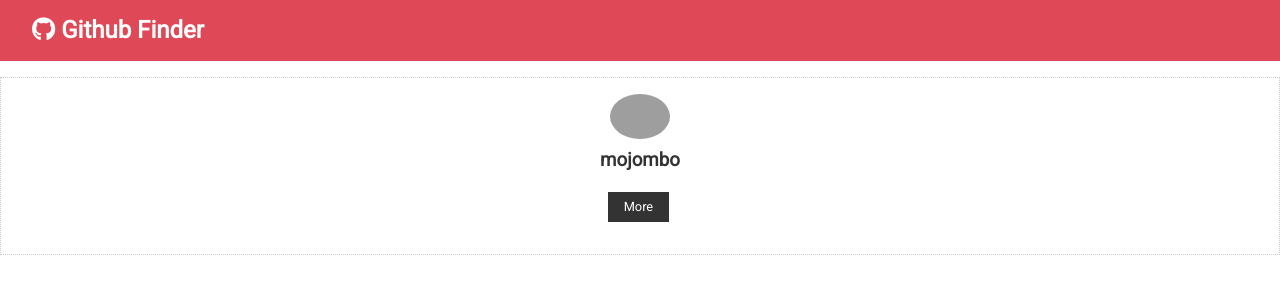
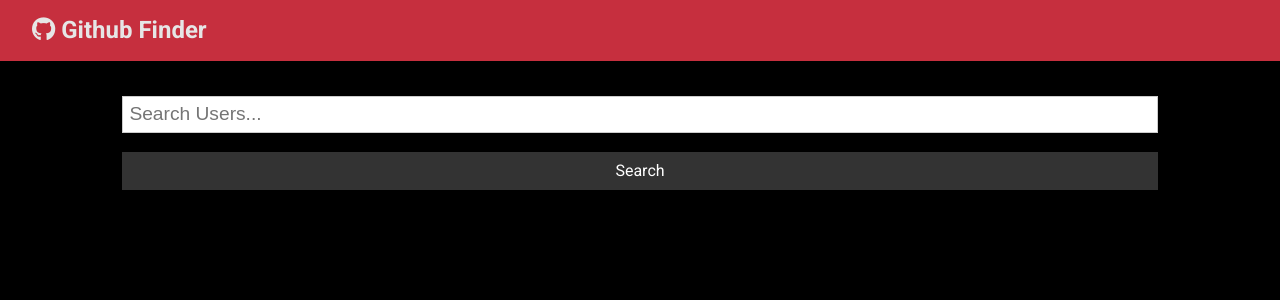
Before and after one commit to RileySeaburg/github-search, a React (Create React App) app: page / in a window 1280 px wide. Shown: the top 300 px of the page. Built offline with nearby package versions, Linux system fonts and the light colour scheme; grey boxes are pictures that could not be loaded.

Commit message:
added search & alerts

```diff
--- a/package.json
+++ b/package.json
@@ -6,9 +6,12 @@
     "@fortawesome/fontawesome-svg-core": "^1.2.28",
     "@fortawesome/free-solid-svg-icons": "^5.13.0",
     "@fortawesome/react-fontawesome": "^0.1.9",
+    "@material-ui/core": "^4.9.8",
+    "@material-ui/icons": "^4.9.1",
     "@testing-library/jest-dom": "^4.2.4",
     "@testing-library/react": "^9.5.0",
     "@testing-library/user-event": "^7.2.1",
+    "axios": "^0.19.2",
     "react": "^16.13.1",
     "react-dom": "^16.13.1",
     "react-scripts": "3.4.1"
--- a/public/index.html
+++ b/public/index.html
@@ -11,6 +11,9 @@
       content="Web site created using create-react-app"
     />
     <link rel="apple-touch-icon" href="%PUBLIC_URL%/logo192.png" />
+    <link rel="stylesheet" href="https://fonts.googleapis.com/css?family=Roboto:300,400,500,700&display=swap" />
+    <link rel="stylesheet" href="https://fonts.googleapis.com/icon?family=Material+Icons" />
+
     <!--
       manifest.json provides metadata used when your web app is installed on a
       user's mobile device or desktop. See https://developers.google.com/web/fundamentals/web-app-manifest/
--- a/src/App.css
+++ b/src/App.css
@@ -19,12 +19,12 @@ body {
   font-family: 'Roboto', sans-serif;
   font-size: 1rem;
   line-height: 1.6;
-  background-color: #fff;
-  color: #333;
+  background-color: rgb(0, 0, 0);
+  color: var(--dark-color);
 }
 
 a {
-  color: var(--primary-color);
+  color: var(--dark-color);
   text-decoration: none;
 }
 
@@ -114,6 +114,8 @@ img {
   padding: 1rem;
   border: #ccc 1px dotted;
   margin: 0.7rem 0;
+  background-color: aliceblue;
+  border-radius: 5px;
 }
 
 /* List */
--- a/src/App.js
+++ b/src/App.js
@@ -1,18 +1,73 @@
-import React, { Fragment, Component } from 'react';
-import Navbar from './components/layout/Navbar';
-import UserItem from './components/users/UserItem'
-import './App.css';
+import React, { Fragment, Component } from "react";
+import Navbar from "./components/layout/Navbar";
+import Users from "./components/users/Users";
+import Search from "./components/users/Search";
+import Alert from "./components/layout/Alert";
+import PropTypes from "prop-types";
+
+import axios from "axios";
+import "./App.css";
 
 class App extends Component {
-  foo = () => 'Bars';
+  state = {
+    users: [],
+    loading: false,
+    alert: null,
+  };
+
+  static propTypes = {
+    searchUsers: PropTypes.func.isRequired,
+    clearUsers: PropTypes.func.isRequired,
+    showClear: PropTypes.bool.isRequired,
+    setAlert: PropTypes.func.isRequired,
+  };
+
+  ///////////////////////////////////
+  //        Depricated Code        //
+  ///////////////////////////////////
+
+  // async componentDidMount /*Lifecycle Method */() {
+  //   this.setState({ loading: true });
+  //   const res = await axios.get(
+  //     `https://api.github.com/users?client_id=${process.env.REACT_APP_GITHIB_CLIENT_ID}&clien_secret=${process.env.REACT_APP_GITHIB_CLIENT_SECRET}`
+  //   );
+  //   this.setState({ users: res.data, loading: false });
+  //   // console.log(res.data);
+  // }
+  // Search Users Callback Function Also Arrow & Async
+  searchUsers = async (text) => {
+    this.setState({ loading: true });
+    const res = await axios.get(
+      `https://api.github.com/search/users?q=${text}&client_id=${process.env.REACT_APP_GITHIB_CLIENT_ID}&clien_secret=${process.env.REACT_APP_GITHIB_CLIENT_SECRET}`
+    );
+    this.setState({ users: res.data.items, loading: false });
+  };
+
+  // clear users from state
+  clearUsers = () => this.setState({ users: [], loading: false });
+
+  // Set Alert
+  setAlert = (msg, type) => {
+    this.setState({ alert: { msg, type } });
+
+    setTimeout(() => this.setState({ alert: null }), 1500);
+  };
+
   render() {
-
+    const { users, loading } = this.state;
     return (
-      <div className="app" >
-      <Fragment>
-      <Navbar/>
-      <UserItem/>
-      </Fragment>
+      <div className="app">
+        <Navbar />
+        <div className="container">
+          <Alert alert={this.state.alert} />
+          <Search
+            searchUsers={this.searchUsers}
+            clearUsers={this.clearUsers}
+            showClear={users.length > 0 ? true : false}
+            setAlert={this.setAlert}
+          />
+          <Users loading={loading} users={users} />
+        </div>
       </div>
     );
   }
--- /dev/null
+++ b/src/components/layout/Alert.js
@@ -0,0 +1,13 @@
+import React from 'react'
+
+const Alert = ({alert}) => {
+    return (
+        alert !== null && (
+            <div className={`alert alert-${alert.type}`}>
+                <i className="fas fa-info-circle"/> {alert.msg}
+            </div>
+        )
+    )
+}
+
+export default Alert
--- a/src/components/layout/Navbar.js
+++ b/src/components/layout/Navbar.js
@@ -1,26 +1,22 @@
-import React, { Component } from 'react';
-import PropTypes from 'prop-types';
+import React from "react";
+import PropTypes from "prop-types";
 
+const Navbar = ({icon, title}) /* Destructure Navbar Props */ => {
+  return (
+    <nav className="navbar bg-primary">
+      <h1>
+        <i className={icon}></i> {title}
+      </h1>
+    </nav>
+  );
+};
+Navbar.defaultProps = {
+  title: "Github Finder",
+  icon: "fab fa-github"
+};
+Navbar.propTypes = {
+  title: PropTypes.string.isRequired,
+  icon: PropTypes.string.isRequired
+};
 
-export class Navbar extends Component {
-    static defaultProps = {
-        title: 'Github Finder',
-        icon:'fab fa-github'
-    }
-    static propTypes = {
-        title: PropTypes.string.isRequired,
-        icon: PropTypes.string.isRequired
-    };
-
-    render() {
-        return (
-            <nav className="navbar bg-primary" >
-               <h1>
-               <i class={this.props.icon}></i> {this.props.title}
-               </h1>
-            </nav>
-        )
-    }
-}
-
-export default Navbar
+export default Navbar;
--- /dev/null
+++ b/src/components/layout/Spinner.js
@@ -0,0 +1,13 @@
+import React, { Fragment } from "react";
+import spinner from "./spinner.gif";
+
+const Spinner = () =>
+  <Fragment>
+    <img
+      src={spinner}
+      alt="Loading..."
+      style={{ width: "200px", margin: "auto", display: "block" }}
+    />
+  </Fragment>
+
+export default Spinner;
--- /dev/null
+++ b/src/components/users/Search.js
@@ -0,0 +1,46 @@
+import React, { Component } from "react";
+
+export class Search extends Component {
+  state = {
+    text: "",
+  };
+
+  onSubmit = (e) => {
+    e.preventDefault();
+    if (this.state.text === "") {
+      this.props.setAlert("Please enter something", "light");
+    } else {
+      this.props.searchUsers(this.state.text);
+      this.setState({ text: "" });
+    }
+  };
+  onChange = (e) => this.setState({ text: e.target.value });
+  render() {
+    const { showClear, clearUsers } = this.props;
+    return (
+      <div>
+        <form onSubmit={this.onSubmit} className="form">
+          <input
+            type="text"
+            name="text"
+            placeholder="Search Users..."
+            value={this.state.text}
+            onChange={this.onChange}
+          />
+          <input
+            type="submit"
+            value="Search"
+            className="btn btn-dark btn-block"
+          />
+        </form>
+        {showClear && (
+          <button className="btn btn-light btn-block" onClick={clearUsers}>
+            Clear
+          </button>
+        )}
+      </div>
+    );
+  }
+}
+
+export default Search;
--- a/src/components/users/UserItem.js
+++ b/src/components/users/UserItem.js
@@ -1,24 +1,35 @@
-import React, { Component } from 'react'
+import React, { Component } from "react";
+import propTypes from 'prop-types'; /*ES7 React Redux Snipit shortcode "IMpT" */
 
-class UserItem extends Component {
-    state = {
-        id: 'id',
-        login: 'mojombo',
-        avatar_url: 'https://avatars0.githubusercontent.com/u/1?v=4',
-        html_url: 'https://github.com/mojombo'
-    };
-    render() {
-        const { login, avatar_url, html_url } = this.state;
-        return (
-            <div className="card text-center" >
-                <img src={avatar_url} className="round-img" alt="github user" style={{width: '60px'}} />
-                <h3>{login}</h3>
-                <div>
-                <a href={html_url} className="btn btn-dark btn-sm my-1">More</a>
-                </div>
-            </div>
-        );
-    }
+const UserItem = ({user: {login, avatar_url, html_url}}) => {
+    {
+  // state = {
+  //     id: 'id',
+  //     login: 'mojombo',
+  //     avatar_url: 'https://avatars0.githubusercontent.com/u/1?v=4',
+  //     html_url: 'https://github.com/mojombo'
+  // }; /*Static State*/
 }
+  return (
+    <div className="card text-center">
+      <img
+        src={avatar_url}
+        className="round-img"
+        alt="github user"
+        style={{ width: "60px" }}
+      />
+      <h3>{login}</h3>
+      <div>
+        <a href={html_url} className="btn btn-dark btn-sm my-1">
+          More
+        </a>
+      </div>
+    </div>
+  );
+};
 
-export default UserItem
+UserItem.propTypes = {
+    user: propTypes.object.isRequired /*ES7 React Redux Snipit shortcode "pTOR" */
+};
+
+export default UserItem;
--- /dev/null
+++ b/src/components/users/Users.js
@@ -0,0 +1,31 @@
+import React from "react";
+import UserItem from "./UserItem";
+import Spinner from "../layout/Spinner";
+import propTypes from "prop-types";
+
+const Users = ({ users, loading }) => {
+  if (loading) {
+    return <Spinner />;
+  } else {
+    return (
+      <div style={userStyle}>
+        {users.map((user) => (
+          <UserItem key={user.id} /*To prevent "No Key error" */ user={user} />
+        ))}
+      </div>
+    );
+  }
+};
+
+Users.propTypes = {
+  users: propTypes.array.isRequired,
+  loading: propTypes.bool.isRequired,
+};
+
+const userStyle = {
+  display: "grid",
+  gridTemplateColumns: "repeat(3, 1fr)",
+  gridGap: "1rem",
+};
+
+export default Users;
```
Also changed, not shown: src/components/layout/spinner.gif (added), 1 other file (tests, documents, lock files or other folders).
